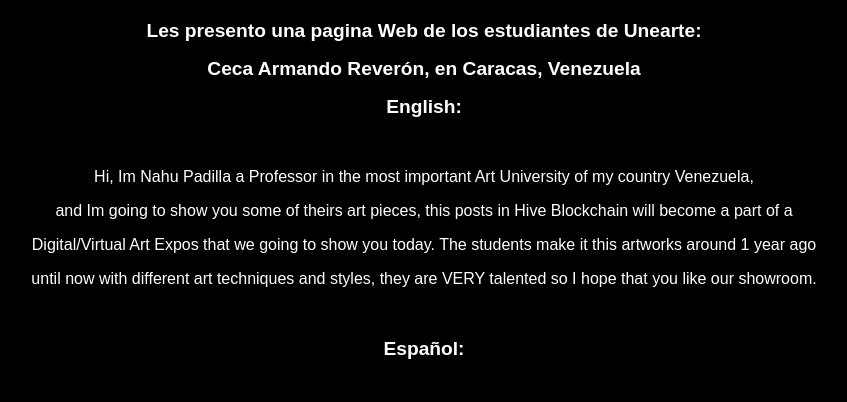
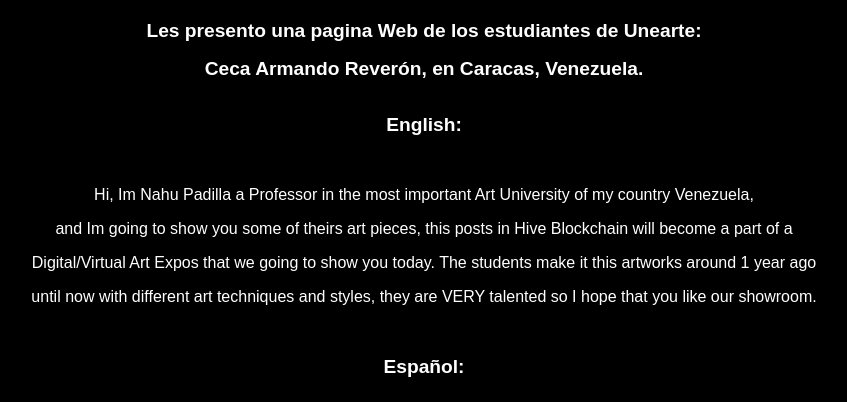
Before and after one commit to pukumundohive/art, a plain HTML site: page index.html in a window 1280 px wide. Shown: the part 398-800 px from the top of the page, without its empty margins (216-1063 px from the left). Drawn offline with Linux system fonts and the light colour scheme.

Commit message:
Update index.html

```diff
--- a/index.html
+++ b/index.html
@@ -28,7 +28,8 @@
 <p> <a href="https://linktr.ee/Pukumundo"><img src="https://i.ibb.co/ZpTYPKtj/banner.png" alt="banner" border="0"></a><br /><a target='_blank' href='https://imgbb.com/'></a><br /> <p>
 <h1> <b>PukuSaludos / PukuGreetings</b></h1>
 <p> <big><b>Les presento una pagina Web de los estudiantes de Unearte:</b></big>
-<p> <big><b>Ceca Armando Reverón, en Caracas, Venezuela</b></big><br>
+<p> <big><b>Ceca Armando Reverón, en Caracas, Venezuela.</b></big><br><br>
+
 
 <p> <big><b> English:</big></b></p><br>
 
```
